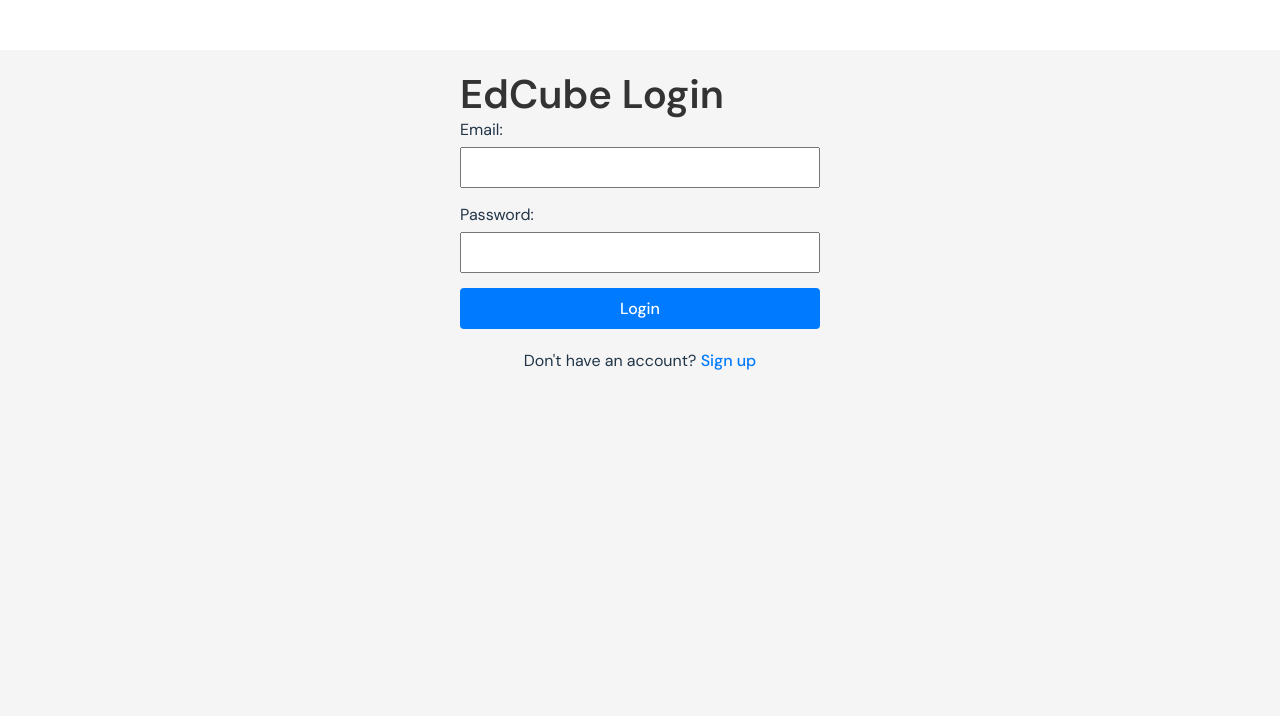
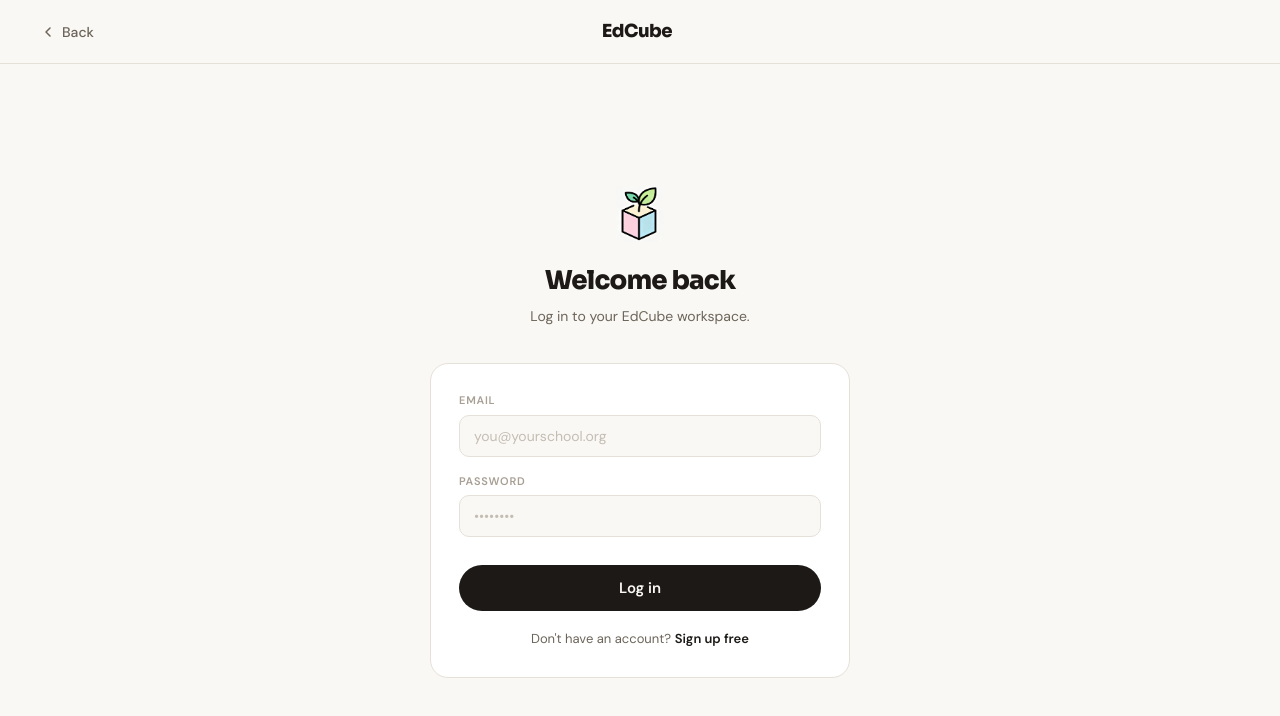
Before and after one commit to m-ayala/edcube_mvp, a React (Vite) app in the folder frontend/: page /login in a window 1280 px wide. Shown: the top 716 px of the page. Built offline with nearby package versions, Linux system fonts and the light colour scheme; no server answers.

Commit message:
Fixed login

```diff
--- a/frontend/src/components/auth/Login.jsx
+++ b/frontend/src/components/auth/Login.jsx
@@ -7,112 +7,174 @@ const Login = () => {
   const [password, setPassword] = useState('');
   const [error, setError] = useState('');
   const [loading, setLoading] = useState(false);
-  const [showResendVerification, setShowResendVerification] = useState(false);
+  const [showResend, setShowResend] = useState(false);
   const navigate = useNavigate();
 
   const handleLogin = async (e) => {
     e.preventDefault();
     setError('');
+    setShowResend(false);
     setLoading(true);
-    setShowResendVerification(false);
-
     try {
       await loginTeacher(email, password);
       navigate('/my-courses');
-    } catch (error) {
-      setError(error.message);
-
-      // Show resend verification option if email not verified
-      if (error.message.includes('verify your email')) {
-        setShowResendVerification(true);
-      }
+    } catch (err) {
+      setError(err.message);
+      if (err.message?.includes('verify your email')) setShowResend(true);
     } finally {
       setLoading(false);
     }
   };
 
-  const handleResendVerification = async () => {
+  const handleResend = async () => {
+    setLoading(true);
     try {
-      setLoading(true);
       await resendVerificationEmail();
-      alert('Verification email sent! Please check your inbox.');
-    } catch (error) {
-      setError(error.message);
+      setError('Verification email sent — check your inbox.');
+      setShowResend(false);
+    } catch (err) {
+      setError(err.message);
     } finally {
       setLoading(false);
     }
   };
 
   return (
-    <div style={{ maxWidth: '400px', margin: '50px auto', padding: '20px' }}>
-      <h1>EdCube Login</h1>
+    <div style={{
+      minHeight: '100vh', background: '#FAF8F4', display: 'flex',
+      flexDirection: 'column', fontFamily: "'DM Sans', sans-serif"
+    }}>
+      <style>{`
+        @import url('https://fonts.googleapis.com/css2?family=Sora:wght@700;800&family=DM+Sans:wght@400;500;600&display=swap');
 
-      <form onSubmit={handleLogin}>
-        <div style={{ marginBottom: '15px' }}>
-          <label>Email:</label>
-          <input
-            type="email"
-            value={email}
-            onChange={(e) => setEmail(e.target.value)}
-            required
-            style={{ width: '100%', padding: '8px', marginTop: '5px' }}
-          />
+        .li-input {
+          width: 100%; padding: 11px 14px; background: #FAF8F4;
+          border: 1px solid #E5E0D8; border-radius: 10px;
+          font-family: 'DM Sans', sans-serif; font-size: 14px;
+          color: #1C1917; outline: none; box-sizing: border-box;
+          transition: border-color 0.18s;
+        }
+        .li-input:focus { border-color: #1C1917; background: #fff; }
+        .li-input::placeholder { color: #C4BDB4; }
+
+        .li-submit {
+          width: 100%; padding: 13px; background: #1C1917; color: #FAF8F4;
+          border: none; border-radius: 100px; font-family: 'DM Sans', sans-serif;
+          font-size: 15px; font-weight: 600; cursor: pointer;
+          transition: opacity 0.18s; margin-top: 8px;
+        }
+        .li-submit:hover { opacity: 0.85; }
+        .li-submit:disabled { opacity: 0.5; cursor: not-allowed; }
+
+        .li-resend {
+          width: 100%; padding: 11px; background: transparent; color: #8A6B00;
+          border: 1px solid #F9E0A0; border-radius: 100px;
+          font-family: 'DM Sans', sans-serif; font-size: 14px; font-weight: 500;
+          cursor: pointer; transition: background 0.18s; margin-top: 8px;
+        }
+        .li-resend:hover { background: #FDF5DC; }
+
+        .li-back {
+          display: inline-flex; align-items: center; gap: 6px;
+          background: none; border: none; cursor: pointer;
+          font-family: 'DM Sans', sans-serif; font-size: 14px;
+          color: #6B6459; padding: 0; transition: color 0.15s;
+        }
+        .li-back:hover { color: #1C1917; }
+      `}</style>
+
+      {/* Top bar */}
+      <div style={{
+        display: 'flex', alignItems: 'center', justifyContent: 'space-between',
+        padding: '18px 40px', borderBottom: '0.5px solid #E5E0D8'
+      }}>
+        <button className="li-back" onClick={() => navigate('/')}>
+          <svg width="16" height="16" viewBox="0 0 16 16" fill="none">
+            <path d="M10 12L6 8L10 4" stroke="currentColor" strokeWidth="1.5" strokeLinecap="round" strokeLinejoin="round"/>
+          </svg>
+          Back
+        </button>
+        <div style={{ fontFamily: "'Sora', sans-serif", fontWeight: 800, fontSize: 18, color: '#1C1917', letterSpacing: '-0.5px' }}>
+          EdCube
+        </div>
+        <div style={{ width: 60 }} />
       </div>
 
-        <div style={{ marginBottom: '15px' }}>
-          <label>Password:</label>
-          <input
-            type="password"
-            value={password}
-            onChange={(e) => setPassword(e.target.value)}
-            required
-            style={{ width: '100%', padding: '8px', marginTop: '5px' }}
-          />
+      {/* Form */}
+      <div style={{
+        flex: 1, display: 'flex', alignItems: 'center', justifyContent: 'center',
+        padding: '40px 24px'
+      }}>
+        <div style={{ width: '100%', maxWidth: 420 }}>
+
+          {/* Logo + heading */}
+          <div style={{ textAlign: 'center', marginBottom: 36 }}>
+            <img src="/edcube-logo.png" alt="EdCube" style={{ width: 56, height: 56, objectFit: 'contain', marginBottom: 16 }} />
+            <h1 style={{
+              fontFamily: "'Sora', sans-serif", fontSize: 26, fontWeight: 800,
+              letterSpacing: '-0.8px', color: '#1C1917', margin: '0 0 8px'
+            }}>
+              Welcome back
+            </h1>
+            <p style={{ fontSize: 14, color: '#6B6459', margin: 0, lineHeight: 1.6 }}>
+              Log in to your EdCube workspace.
+            </p>
           </div>
 
+          <form onSubmit={handleLogin} style={{
+            background: '#fff', borderRadius: 18, border: '0.5px solid #E5E0D8',
+            padding: '28px 28px'
+          }}>
+
             {error && (
-          <div style={{ color: 'red', marginBottom: '15px' }}>
+              <div style={{
+                fontSize: 13, color: '#C05A2A', marginBottom: 16,
+                padding: '10px 14px', background: '#FDEEE6',
+                borderRadius: 8, border: '0.5px solid #F9C0A8'
+              }}>
                 {error}
               </div>
             )}
 
-        {showResendVerification && (
-          <button
-            type="button"
-            onClick={handleResendVerification}
-            style={{
-              width: '100%',
-              padding: '10px',
-              marginBottom: '10px',
-              backgroundColor: '#f0ad4e',
-              color: 'white',
-              border: 'none',
-              cursor: 'pointer'
-            }}
-          >
-            Resend Verification Email
+            <div style={{ marginBottom: 16 }}>
+              <label style={{ display: 'block', fontSize: 11, fontWeight: 600, letterSpacing: '0.07em', textTransform: 'uppercase', color: '#A89F94', marginBottom: 6 }}>
+                Email
+              </label>
+              <input className="li-input" type="email" placeholder="you@yourschool.org"
+                value={email} onChange={(e) => setEmail(e.target.value)}
+                onKeyDown={(e) => e.key === 'Enter' && handleLogin(e)}
+                required />
+            </div>
+
+            <div style={{ marginBottom: 20 }}>
+              <label style={{ display: 'block', fontSize: 11, fontWeight: 600, letterSpacing: '0.07em', textTransform: 'uppercase', color: '#A89F94', marginBottom: 6 }}>
+                Password
+              </label>
+              <input className="li-input" type="password" placeholder="••••••••"
+                value={password} onChange={(e) => setPassword(e.target.value)}
+                onKeyDown={(e) => e.key === 'Enter' && handleLogin(e)}
+                required />
+            </div>
+
+            {showResend && (
+              <button type="button" className="li-resend" onClick={handleResend} disabled={loading}>
+                Resend verification email
               </button>
             )}
 
-        <button
-          type="submit"
-          disabled={loading}
-          style={{
-            width: '100%',
-            padding: '10px',
-            backgroundColor: '#007bff',
-            color: 'white',
-            border: 'none',
-            cursor: loading ? 'not-allowed' : 'pointer'
-          }}
-        >
-          {loading ? 'Logging in...' : 'Login'}
+            <button type="submit" className="li-submit" disabled={loading}>
+              {loading ? 'Logging in…' : 'Log in'}
             </button>
+
+            <p style={{ textAlign: 'center', fontSize: 13, color: '#6B6459', marginTop: 18, marginBottom: 0 }}>
+              Don't have an account?{' '}
+              <Link to="/signup" style={{ color: '#1C1917', fontWeight: 600, textDecoration: 'none' }}>
+                Sign up free
+              </Link>
+            </p>
           </form>
-
-      <p style={{ marginTop: '20px', textAlign: 'center' }}>
-        Don't have an account? <Link to="/signup">Sign up</Link>
-      </p>
+        </div>
+      </div>
     </div>
   );
 };
--- a/frontend/src/components/pages/LandingPage.jsx
+++ b/frontend/src/components/pages/LandingPage.jsx
@@ -67,13 +67,20 @@ const LandingPage = () => {
         <div style={{ fontFamily: "'Sora', sans-serif", fontWeight: 800, fontSize: 20, color: '#1C1917', letterSpacing: '-0.5px' }}>
           EdCube
         </div>
-        <div />
+        <div style={{ display: 'flex', gap: 10, alignItems: 'center' }}>
+          <button
+            onClick={() => navigate('/login')}
+            style={{ background: 'transparent', color: '#1C1917', padding: '10px 20px', borderRadius: 100, fontSize: 14, fontWeight: 500, border: '0.5px solid #D0CAC0', cursor: 'pointer', fontFamily: "'DM Sans', sans-serif" }}
+          >
+            Log in
+          </button>
           <button
             onClick={() => navigate('/signup')}
             style={{ background: '#1C1917', color: '#FAF8F4', padding: '10px 22px', borderRadius: 100, fontSize: 14, fontWeight: 500, border: 'none', cursor: 'pointer', fontFamily: "'DM Sans', sans-serif" }}
           >
             Sign up free
           </button>
+        </div>
       </nav>
 
       {/* HERO */}
@@ -105,7 +112,7 @@ const LandingPage = () => {
           ,{' '}
           <em style={{ fontStyle: 'normal', fontWeight: 800, fontSize: '1.18em', color: '#A8D8B0' }}>easier</em>
           {' '}way to design{' '}
-          <em style={{ fontStyle: 'normal', fontWeight: 800, fontSize: '1.18em', color: '#F9C0A8' }}>holistic</em>
+          <em style={{ fontStyle: 'normal', fontWeight: 800, fontSize: '1.18em', color: '#E8C84A' }}>holistic</em>
           {' '}K–12 curriculum.
         </h1>
 
```
Lines whose indentation alone changed are shown as unchanged.
